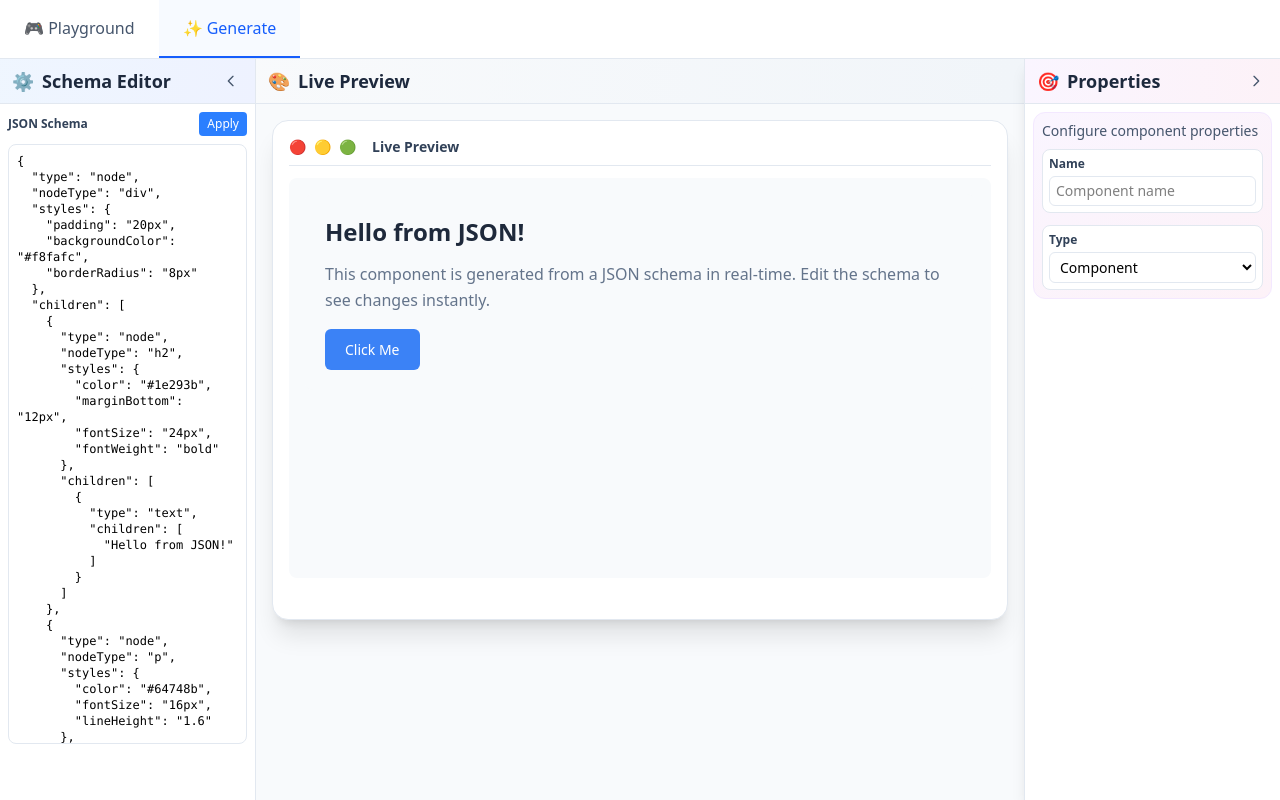
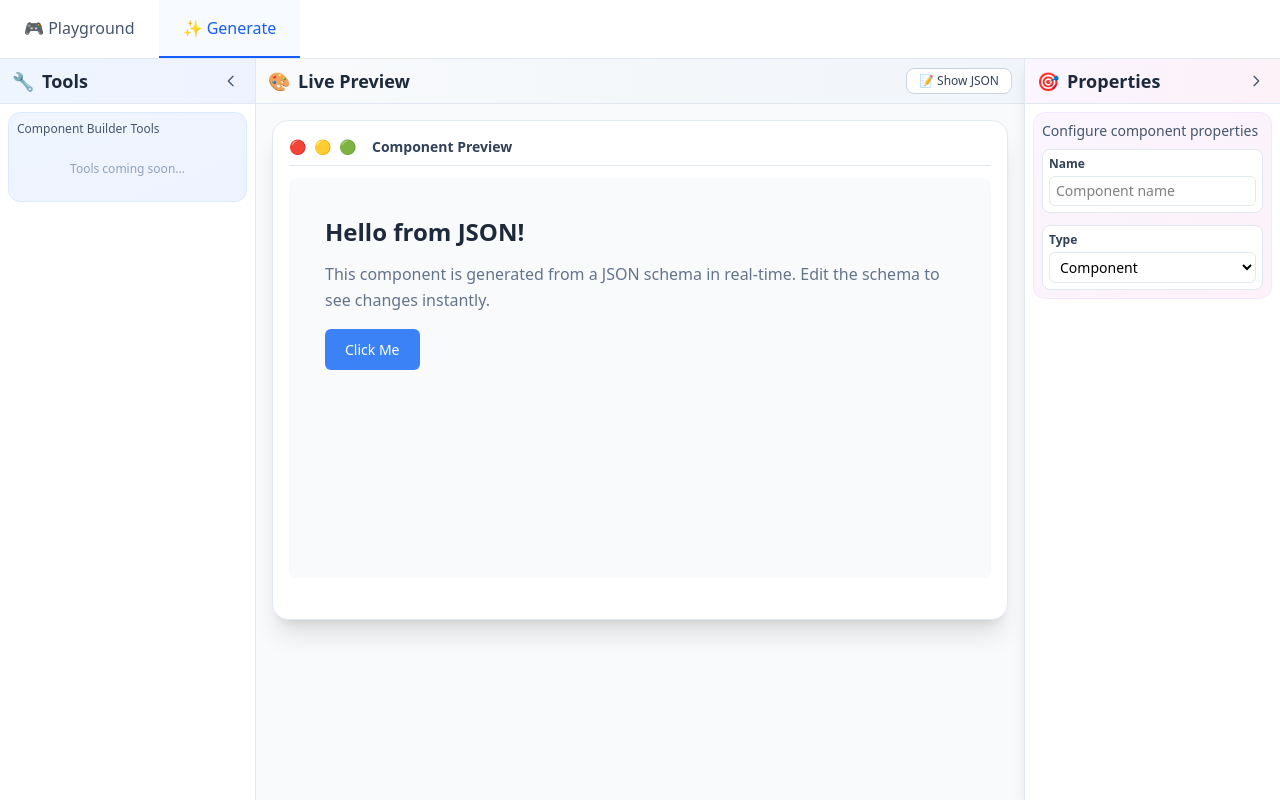
Before and after one commit to freeDev25/react-tool, a React (Vite) app in the folder playground/: page /generate in a window 1280 px wide. Built offline with nearby package versions, Linux system fonts and the light colour scheme.

Commit message:
feat: update Generate component with enhanced tools section and JSON visibility toggle

```diff
--- a/playground/src/pages/Generate.tsx
+++ b/playground/src/pages/Generate.tsx
@@ -44,6 +44,7 @@ export default function Generate() {
   const [schemaJson, setSchemaJson] = useState(JSON.stringify(defaultSchema, null, 2))
   const [schema, setSchema] = useState<ComponentSchema>(defaultSchema)
   const [error, setError] = useState<string | null>(null)
+  const [showJson, setShowJson] = useState(false)
 
   return (
     <div className="flex h-full bg-linear-to-br from-slate-50 to-blue-50">
@@ -57,7 +58,7 @@ export default function Generate() {
           <>
             <div className="px-3 py-2 border-b border-slate-200 bg-linear-to-r from-blue-50 to-indigo-50 flex justify-between items-center">
               <h2 className="text-lg font-bold text-slate-800 flex items-center gap-2">
-                <span className="text-blue-600">⚙️</span> Schema Editor
+                <span className="text-blue-600">🔧</span> Tools
               </h2>
               <button
                 onClick={() => setLeftCollapsed(true)}
@@ -70,35 +71,13 @@ export default function Generate() {
               </button>
             </div>
             <div className="flex-1 p-2 overflow-y-auto">
-              <div className="space-y-2">
-                <div className="flex items-center justify-between mb-2">
-                  <span className="text-xs font-semibold text-slate-700">JSON Schema</span>
-                  <button
-                    onClick={() => {
-                      try {
-                        const parsed = JSON.parse(schemaJson);
-                        setSchema(parsed);
-                        setError(null);
-                      } catch (e: any) {
-                        setError(e.message);
-                      }
-                    }}
-                    className="px-2 py-1 bg-blue-500 text-white text-xs rounded hover:bg-blue-600 transition-colors"
-                  >
-                    Apply
-                  </button>
+              <div className="space-y-3">
+                <div className="p-2 bg-linear-to-br from-blue-50 to-indigo-50 rounded-xl border border-blue-100">
+                  <p className="text-xs text-slate-600 mb-2">Component Builder Tools</p>
+                  <div className="text-center text-slate-400 text-xs py-4">
+                    Tools coming soon...
                   </div>
-                <textarea
-                  value={schemaJson}
-                  onChange={(e) => setSchemaJson(e.target.value)}
-                  className="w-full h-[calc(100vh-200px)] p-2 text-xs font-mono border border-slate-200 rounded-lg focus:outline-none focus:ring-2 focus:ring-blue-500 resize-none"
-                  spellCheck={false}
-                />
-                {error && (
-                  <div className="p-2 bg-red-50 border border-red-200 rounded text-xs text-red-600">
-                    {error}
                 </div>
-                )}
               </div>
             </div>
           </>
@@ -118,26 +97,70 @@ export default function Generate() {
 
       {/* Middle Content */}
       <div className="flex-1 flex flex-col overflow-hidden bg-white">
-        <div className="px-3 py-2 border-b border-slate-200 bg-linear-to-r from-slate-50 to-slate-100">
+        <div className="px-3 py-2 border-b border-slate-200 bg-linear-to-r from-slate-50 to-slate-100 flex justify-between items-center">
           <h2 className="text-lg font-bold text-slate-800 flex items-center gap-2">
             <span className="text-indigo-600">🎨</span> Live Preview
           </h2>
+          <button
+            onClick={() => setShowJson(!showJson)}
+            className={`px-3 py-1 text-xs font-medium rounded-lg transition-colors ${
+              showJson
+                ? 'bg-indigo-500 text-white'
+                : 'bg-white border border-slate-300 text-slate-700 hover:bg-slate-50'
+            }`}
+          >
+            {showJson ? '📋 Hide JSON' : '📝 Show JSON'}
+          </button>
         </div>
         <div className="flex-1 p-4 overflow-y-auto bg-slate-50">
           <div className="max-w-4xl mx-auto">
+            {showJson ? (
+              <div className="bg-white rounded-2xl shadow-xl border border-slate-200 p-4 min-h-[500px]">
+                <div className="mb-3 pb-2 border-b border-slate-200 flex justify-between items-center">
+                  <h3 className="text-sm font-semibold text-slate-700">JSON Schema Editor</h3>
+                  <button
+                    onClick={() => {
+                      try {
+                        const parsed = JSON.parse(schemaJson);
+                        setSchema(parsed);
+                        setError(null);
+                        setShowJson(false);
+                      } catch (e: any) {
+                        setError(e.message);
+                      }
+                    }}
+                    className="px-3 py-1 bg-blue-500 text-white text-xs rounded hover:bg-blue-600 transition-colors"
+                  >
+                    Apply & Close
+                  </button>
+                </div>
+                <textarea
+                  value={schemaJson}
+                  onChange={(e) => setSchemaJson(e.target.value)}
+                  className="w-full h-[calc(100vh-250px)] p-3 text-sm font-mono border border-slate-200 rounded-lg focus:outline-none focus:ring-2 focus:ring-blue-500 resize-none bg-slate-50"
+                  spellCheck={false}
+                />
+                {error && (
+                  <div className="mt-2 p-2 bg-red-50 border border-red-200 rounded text-xs text-red-600">
+                    {error}
+                  </div>
+                )}
+              </div>
+            ) : (
               <div className="bg-white rounded-2xl shadow-xl border border-slate-200 p-4 min-h-[500px]">
                 <div className="mb-3 pb-2 border-b border-slate-200">
                   <h3 className="text-sm font-semibold text-slate-700 flex items-center gap-2">
                     <span>🔴</span>
                     <span>🟡</span>
                     <span>🟢</span>
-                  <span className="ml-2">Live Preview</span>
+                    <span className="ml-2">Component Preview</span>
                   </h3>
                 </div>
                 <div className="p-4 bg-slate-50 rounded-lg min-h-[400px]">
                   <DynamicComponentRenderer schema={schema} />
                 </div>
               </div>
+            )}
           </div>
         </div>
       </div>
```
Lines whose indentation alone changed are shown as unchanged.
